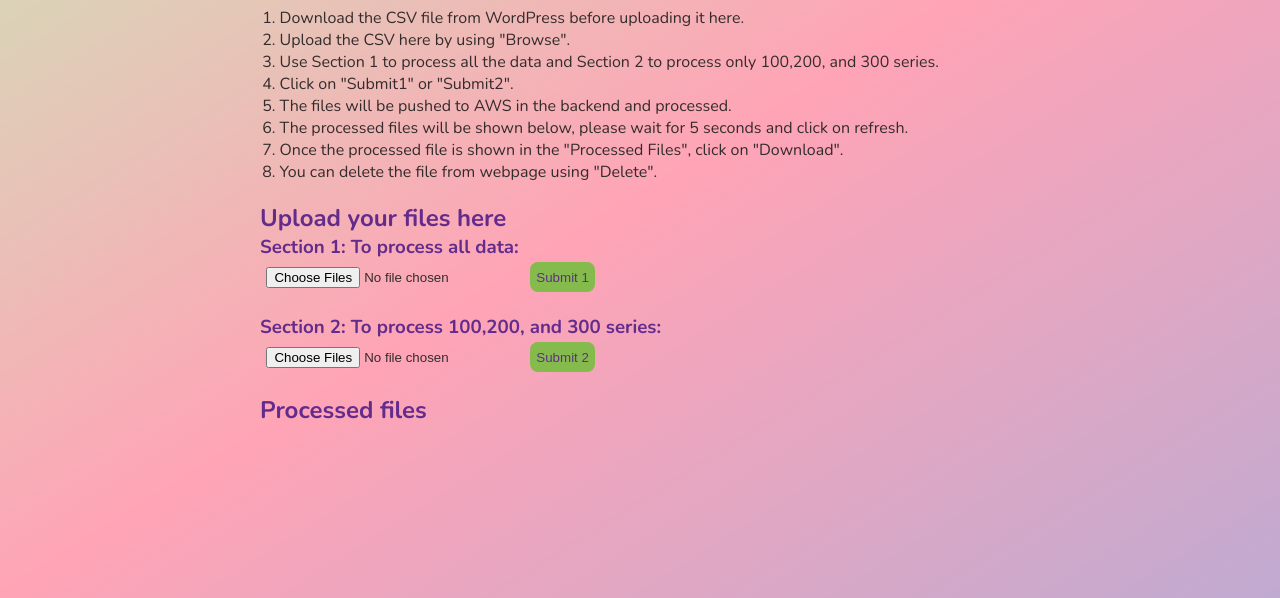
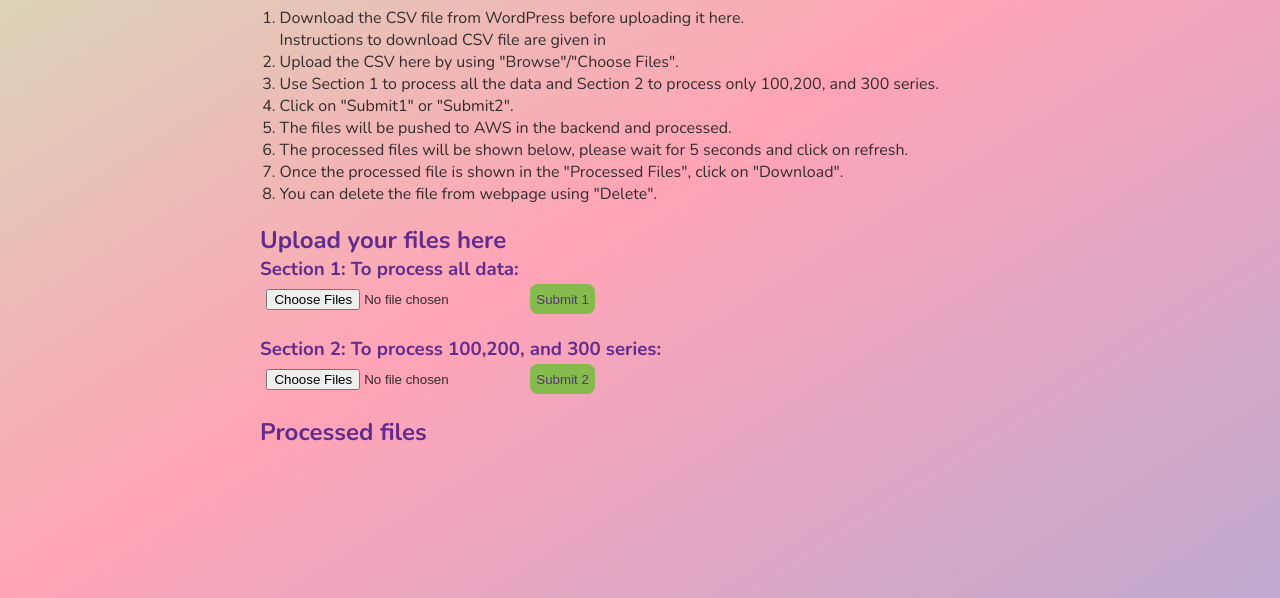
Before and after one commit to rkarmuri/InnerPeaceTimeStatistics, a plain HTML site: page index.html in a window 1280 px wide. Shown: the part 202-800 px from the top of the page. Drawn offline with nearby package versions, Linux system fonts and the light colour scheme; a script that the page names is missing.

Commit message:
"Updated the wordpress instructions."

```diff
--- a/index.html
+++ b/index.html
@@ -134,14 +134,15 @@
                 Instructions to follow:
             </h2>
             <ol class="items">
-                <li>Download the CSV file from WordPress before uploading it here.</li>
-                <li>Upload the CSV here by using "Browse".</li>
-                <li>Use Section 1 to process all the data and Section 2 to process only 100,200, and 300 series.</li>
-                <li>Click on "Submit1" or "Submit2".</li>
-                <li>The files will be pushed to AWS in the backend and processed.</li>
-                <li>The processed files will be shown below, please wait for 5 seconds and click on refresh.</li>
-                <li>Once the processed file is shown in the "Processed Files", click on "Download".</li>
-                <li>You can delete the file from webpage using "Delete".</li>
+                <li><p>Download the CSV file from WordPress before uploading it here.</p>
+                <span>Instructions to download CSV file are given in <a href="javascript:void(0)" target="_blank" rel="noopener noreferrer"></a></span></li>
+                <li><p>Upload the CSV here by using "Browse"/"Choose Files".</p></li>
+                <li><p>Use Section 1 to process all the data and Section 2 to process only 100,200, and 300 series.</p></li>
+                <li><p>Click on "Submit1" or "Submit2".</p></li>
+                <li><p>The files will be pushed to AWS in the backend and processed.</p></li>
+                <li><p>The processed files will be shown below, please wait for 5 seconds and click on refresh.</p></li>
+                <li><p>Once the processed file is shown in the "Processed Files", click on "Download".</p></li>
+                <li><p>You can delete the file from webpage using "Delete".</p></li>
             </ol>
         </div>
         <h2> Upload your files here</h2>
```
Also changed, not shown: Images/image 1.png (added), Images/image 2.png (added), Images/image 3.png (added), Images/image 4.png (added), Images/image 5.png (added), Images/image 6.png (added), Images/image 7.png (added), Images/image 8.png (added), Images/image 9.png (added), 3 other files.
